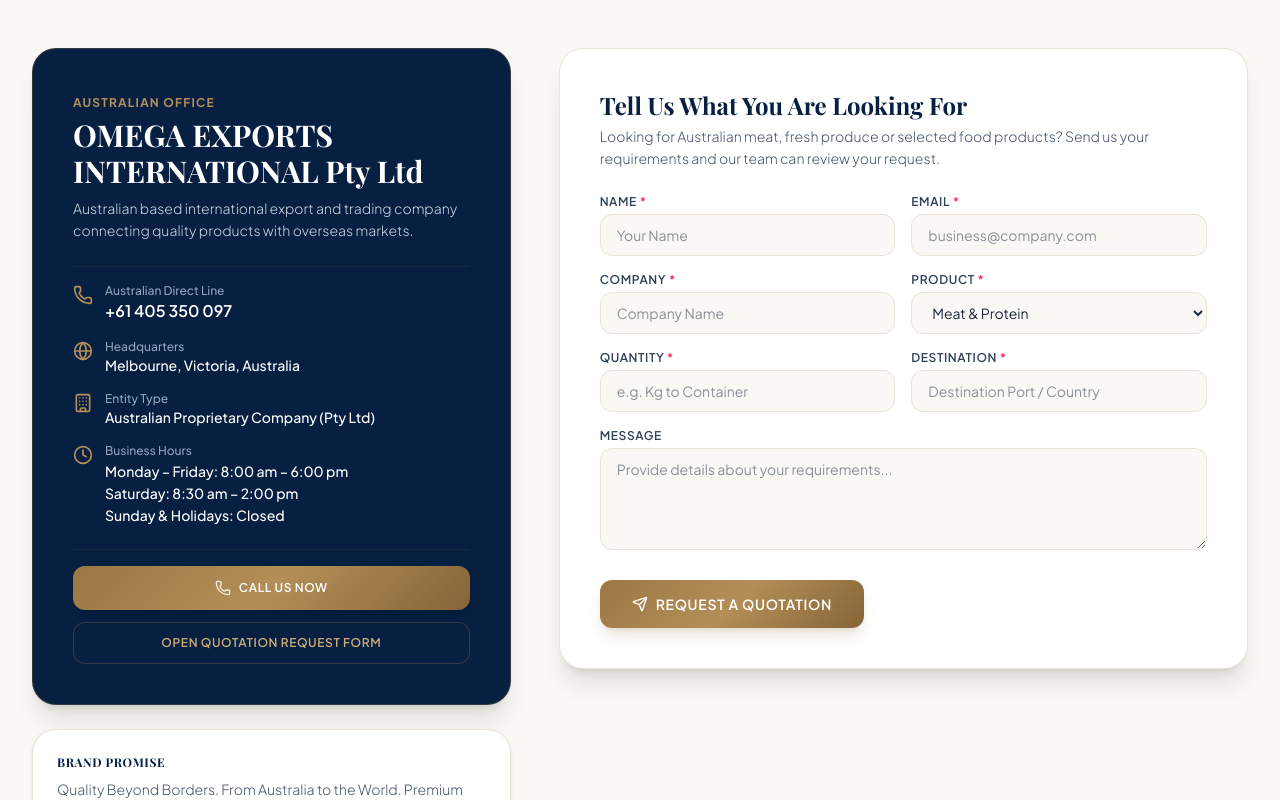
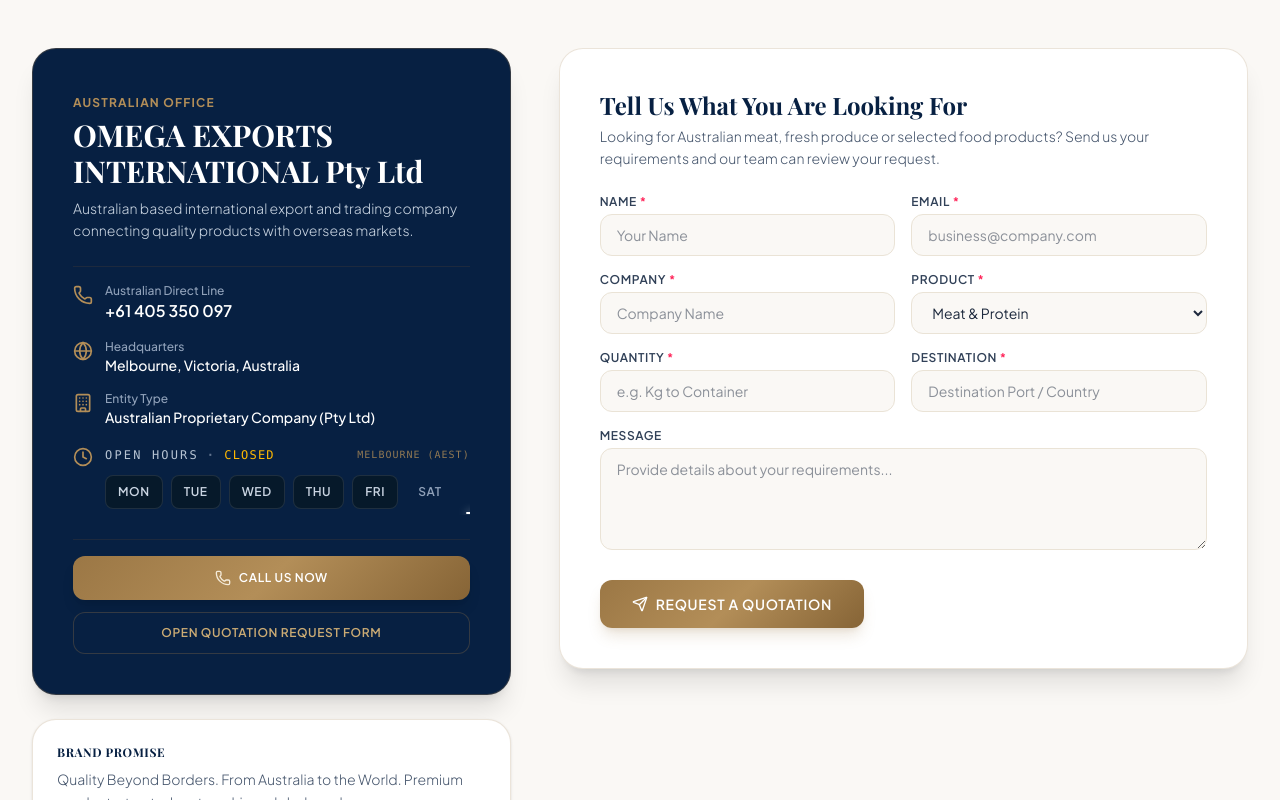
Before and after one commit to Yasiyaa/Omega-Exports-International, a React (Vite) app: page / in a window 1280 px wide. Shown: the part 11200-12000 px from the top of the page. Built offline with nearby package versions, Linux system fonts and the light colour scheme; a web font is replaced by a local one.

Commit message:
Add interactive, clickable working hours component matching design specification

```diff
--- a/src/components/Contact.jsx
+++ b/src/components/Contact.jsx
@@ -2,6 +2,7 @@
 import { Send, CheckCircle2, ShieldCheck, Mail, Building, Globe, Phone, Clock } from 'lucide-react';
 import { motion } from 'framer-motion';
 import { BRAND_INFO } from '../data/siteData';
+import WorkingHours from './WorkingHours';
 
 export default function Contact({ onOpenQuote }) {
   const [submitted, setSubmitted] = useState(false);
@@ -126,14 +127,9 @@
                 </div>
 
                 <div className="flex items-start gap-3">
-                  <Clock className="w-5 h-5 text-gold-400 shrink-0 mt-0.5" />
-                  <div>
-                    <span className="text-xs text-slate-400 block font-medium">Business Hours</span>
-                    <div className="text-white font-medium space-y-0.5 mt-0.5">
-                      <p>Monday – Friday: 8:00 am – 6:00 pm</p>
-                      <p>Saturday: 8:30 am – 2:00 pm</p>
-                      <p>Sunday &amp; Holidays: Closed</p>
-                    </div>
+                  <Clock className="w-5 h-5 text-gold-400 shrink-0 mt-1" />
+                  <div className="flex-1 min-w-0">
+                    <WorkingHours />
                   </div>
                 </div>
               </div>
--- /dev/null
+++ b/src/components/WorkingHours.jsx
@@ -0,0 +1,95 @@
+import React, { useState } from 'react';
+import { motion, AnimatePresence } from 'framer-motion';
+
+const DAYS_SCHEDULE = [
+  { id: 'MON', name: 'Monday', hours: '8:30 TO 17:30', isOpen: true, isWeekday: true },
+  { id: 'TUE', name: 'Tuesday', hours: '8:30 TO 17:30', isOpen: true, isWeekday: true },
+  { id: 'WED', name: 'Wednesday', hours: '8:30 TO 17:30', isOpen: true, isWeekday: true },
+  { id: 'THU', name: 'Thursday', hours: '8:30 TO 17:30', isOpen: true, isWeekday: true },
+  { id: 'FRI', name: 'Friday', hours: '8:30 TO 17:30', isOpen: true, isWeekday: true },
+  { id: 'SAT', name: 'Saturday', hours: '8:30 TO 17:30', isOpen: true, isWeekday: false },
+  { id: 'SUN', name: 'Sunday', hours: 'CLOSED', isOpen: false, isWeekday: false }
+];
+
+export default function WorkingHours() {
+  // Determine current day of week in Melbourne / local time, defaulting to SAT if outside range
+  const getInitialDay = () => {
+    try {
+      const dayIndex = new Date().getDay(); // 0 = Sun, 1 = Mon, ..., 6 = Sat
+      const map = ['SUN', 'MON', 'TUE', 'WED', 'THU', 'FRI', 'SAT'];
+      return map[dayIndex] || 'SAT';
+    } catch {
+      return 'SAT';
+    }
+  };
+
+  const [selectedDay, setSelectedDay] = useState(getInitialDay);
+
+  const activeSchedule = DAYS_SCHEDULE.find((d) => d.id === selectedDay) || DAYS_SCHEDULE[0];
+
+  return (
+    <div className="space-y-3 pt-1">
+      {/* Top Header Line: Exact replica of the reference attachment */}
+      <div className="flex items-center justify-between">
+        <div className="font-mono text-[11px] sm:text-xs uppercase tracking-[0.18em] text-slate-300/90 flex items-center gap-2">
+          <span>OPEN HOURS</span>
+          <span className="text-slate-500 font-bold">·</span>
+          <AnimatePresence mode="wait">
+            <motion.span
+              key={activeSchedule.id}
+              initial={{ opacity: 0, y: -4 }}
+              animate={{ opacity: 1, y: 0 }}
+              exit={{ opacity: 0, y: 4 }}
+              transition={{ duration: 0.18 }}
+              className={activeSchedule.isOpen ? "text-white font-medium tracking-widest" : "text-amber-400 font-medium tracking-widest"}
+            >
+              {activeSchedule.hours}
+            </motion.span>
+          </AnimatePresence>
+        </div>
+
+        {/* Small subtle timezone / status indicator */}
+        <span className="text-[10px] font-mono text-gold-400/80 uppercase tracking-widest hidden sm:inline-block">
+          Melbourne (AEST)
+        </span>
+      </div>
+
+      {/* Clickable Days Bar: MON - SUN */}
+      <div className="flex items-center gap-1 sm:gap-2 select-none overflow-x-auto pb-1.5 scrollbar-none">
+        {DAYS_SCHEDULE.map((day) => {
+          const isSelected = selectedDay === day.id;
+          const isWeekday = day.isWeekday;
+
+          return (
+            <button
+              key={day.id}
+              type="button"
+              onClick={() => setSelectedDay(day.id)}
+              className={`relative px-2.5 sm:px-3 py-1.5 sm:py-2 text-[11px] sm:text-xs font-semibold tracking-wider transition-colors duration-200 cursor-pointer rounded-lg focus:outline-none ${
+                isWeekday
+                  ? isSelected
+                    ? 'bg-[#0b243d] text-white border border-gold-500/30 shadow-sm'
+                    : 'bg-[#071929]/90 text-slate-300 border border-white/10 hover:bg-[#0b243d] hover:text-white'
+                  : isSelected
+                    ? 'text-white'
+                    : 'text-slate-400 hover:text-slate-200'
+              }`}
+              title={`${day.name}: ${day.hours}`}
+            >
+              <span>{day.id}</span>
+
+              {/* Active Underline Bar matching the reference screenshot */}
+              {isSelected && (
+                <motion.span
+                  layoutId="workingHoursActiveBar"
+                  className="absolute -bottom-1.5 left-1 right-1 h-0.5 bg-white rounded-full shadow-[0_0_8px_rgba(255,255,255,0.7)]"
+                  transition={{ type: 'spring', stiffness: 450, damping: 35 }}
+                />
+              )}
+            </button>
+          );
+        })}
+      </div>
+    </div>
+  );
+}
```
